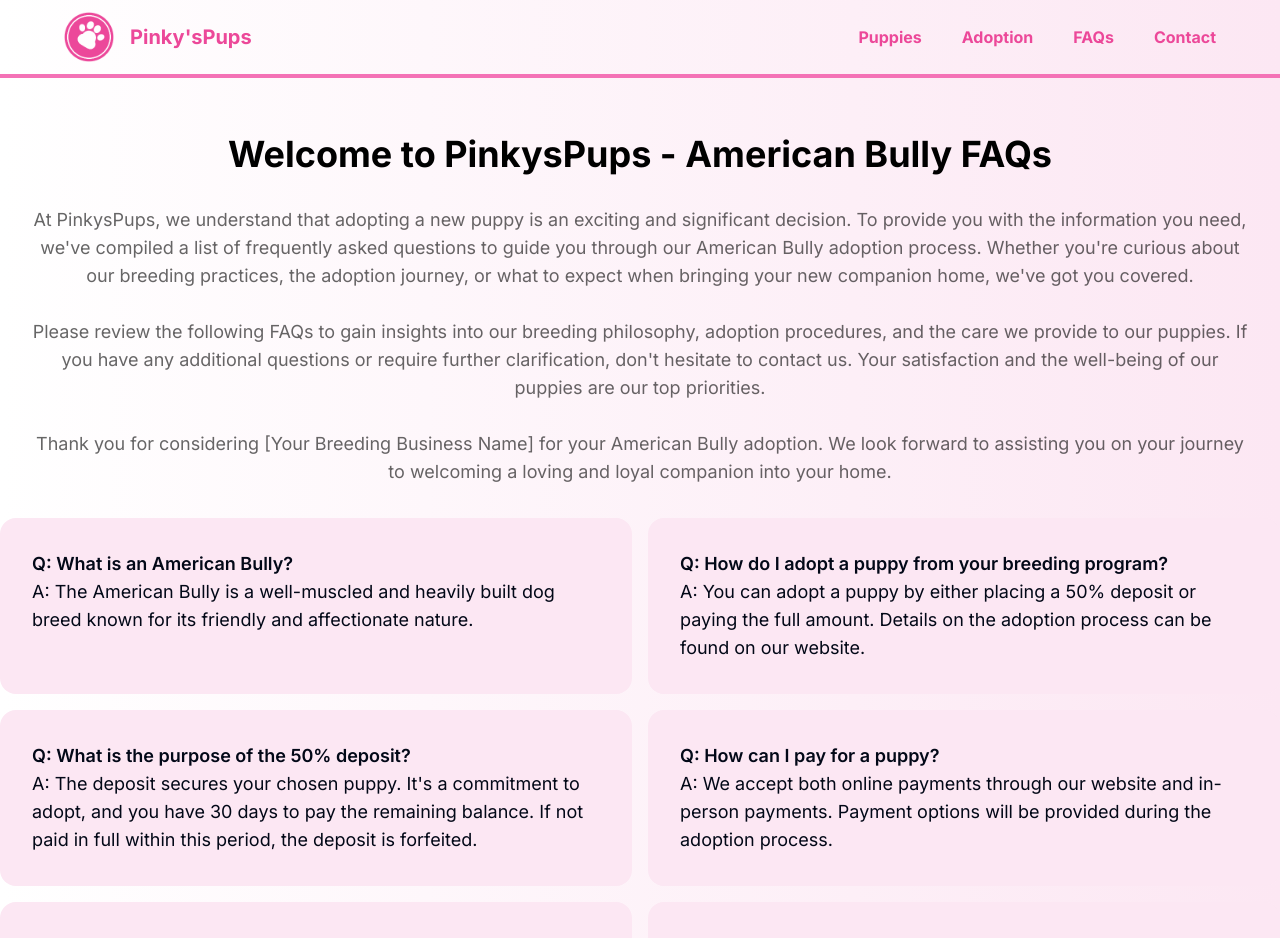
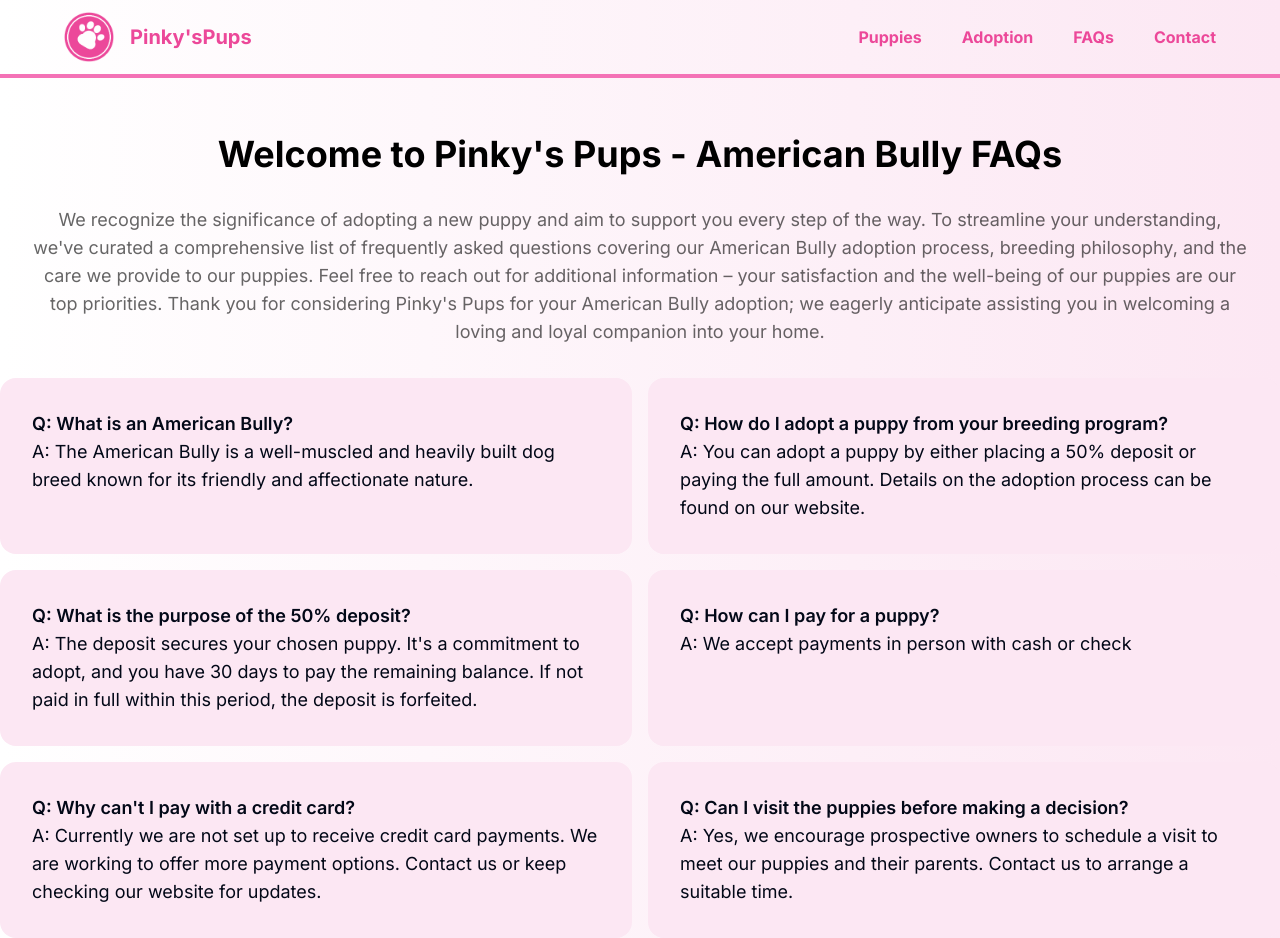
Before and after one commit to bryan0578/pinkiespups, a Next.js app: page /faqs in a window 1280 px wide. Shown: the top 938 px of the page. Built offline with nearby package versions, Linux system fonts and the light colour scheme.

Commit message:
layout and content changes

```diff
--- a/app/(user)/[puppies]/[id]/page.tsx
+++ b/app/(user)/[puppies]/[id]/page.tsx
@@ -23,13 +23,23 @@ const page = async ({ params: { id } }: ParamsProps) => {
                     </div>
                     <div className="flex flex-col justify-between w-full lg:order-1 bg-pink-100 rounded-2xl p-8">
                         <div>
-                            <p className="text-base lg:text-lg text-[#282637] font-medium pb-2">American Bully</p>
-                            <h2 className="font-semibold text-2xl lg:text-3xl text-[#030014] pb-6">{pup.puppyName}</h2>
-                            <div className="flex flex-col lg:flex-row space-y-4 lg:space-x-8 text-pink-500 text-lg underline pb-4">
+                        <h2 className="font-bold text-3xl lg:text-4xl text-pink-500">{pup.puppyName}</h2>
+                            <p className="text-base lg:text-lg text-[#282637] font-medium pb-6">American Bully</p>
+
+                            <h2 className="font-semibold text-1xl lg:text-2xl pb-2">About Me</h2>
+                            <p className="text-base lg:text-xl pb-4">{pup.puppyAbout}</p>
+                            <p className="text-base lg:text-lg font-semibold">Color: <span className="font-normal">{pup.puppyColor}</span></p>
+                            <p className="text-base lg:text-lg font-semibold">Gender: <span className="font-normal">{pup.puppyGender}</span></p>
+                            <p className="text-base lg:text-lg font-semibold">Age: <span className="font-normal">{pup.puppyAge}</span></p>
+                            <p className="text-base lg:text-lg font-semibold pb-10">Price: $<span className="font-normal">{pup.puppyPrice}</span></p>
+                            <h2 className="font-semibold text-1xl lg:text-2xl pb-2">Breed Information</h2>
+                            <p className=" text-[#828282] text-base lg:text-lg pb-4">{pup.puppyDesc}</p>
+
+                            <div className="flex flex-col text-pink-500 text-lg underline pb-4">
                                 <Link className="hover:text-pink-500/70 text-base lg:text-xl" href="https://www.akc.org/dog-breeds/american-bulldog/" target="_blank">AKC Breed Info</Link>
-                                <Link className="hover:text-pink-500/70 text-base lg:text-xl" href="https://s3.amazonaws.com/cdn-origin-etr.akc.org/wp-content/uploads/2017/10/03103215/American-Bulldog-Standard-11.19.pdf" target="_blank">AKC Breed Standards</Link>
+                                <Link className="hover:text-pink-500/70 text-base lg:text-xl mt-2" href="https://s3.amazonaws.com/cdn-origin-etr.akc.org/wp-content/uploads/2017/10/03103215/American-Bulldog-Standard-11.19.pdf" target="_blank">AKC Breed Standards</Link>
                             </div>
-                            <p className=" text-[#828282] text-base lg:text-lg pb-10">{pup.puppyDesc}</p>
+
 
 
                         </div>
@@ -39,6 +49,7 @@ const page = async ({ params: { id } }: ParamsProps) => {
                         </div>
                     </div>
                 </div>
+                {/*
                 <div className="grid grid-cols-1 gap-8 mx-auto lg:grid-cols-2">
                     <div className="w-full flex flex-col justify-center items-center">
                         <div className="w-full flex flex-row space-x-20">
@@ -47,7 +58,7 @@ const page = async ({ params: { id } }: ParamsProps) => {
                                 <p className="text-xs lg:text-sm pt-2 text-[#828282]">Gender</p>
                             </div>
                             <div className="flex flex-1 flex-col justify-center">
-                                <p className="text-base lg:text-xl font-medium">8 Weeks</p>
+                                <p className="text-base lg:text-xl font-medium">{pup.puppyAge}</p>
                                 <p className="text-xs lg:text-sm pt-2 text-[#828282]">Age</p>
                             </div>
                             <div className="flex flex-col justify-end">
@@ -59,9 +70,10 @@ const page = async ({ params: { id } }: ParamsProps) => {
 
                     <div className="bg-pink-100 rounded-2xl p-8">
                         <h2 className="font-semibold text-2xl lg:text-3xl pb-6">About Me</h2>
-                        <p className="text-base lg:text-xl">{pup.puppyDesc}</p>
+                        <p className="text-base lg:text-xl">{pup.puppyAbout}</p>
                     </div>
                 </div>
+                */}
                 <PuppyBirthCard />
 
             </section>
--- a/app/(user)/[puppies]/page.tsx
+++ b/app/(user)/[puppies]/page.tsx
@@ -18,7 +18,7 @@ const page = async () => {
           </p>
         </div>
         <div className="py-8 text-center xl:text-left">
-          <h2 className="font-bold text-2xl lg:text-3xl">Puppies Born on 10/20/23!</h2>
+          <h2 className="font-bold text-2xl lg:text-3xl">Puppies Born on 9/8/23!</h2>
 
         </div>
         <div className="flex-center xl:flex-start w-full gap-8 flex-wrap" >
@@ -32,7 +32,7 @@ const page = async () => {
                 imageUrl={pup.image}
                 pupName={pup.puppyName}
                 availability={pup.puppyAvailability}
-                desc={pup.puppyDesc}
+                desc={pup.puppyAbout}
                 color={pup.puppyColor}
                 sex={pup.puppyGender}
                 age={pup.puppyAge}
--- a/app/(user)/adopt/page.tsx
+++ b/app/(user)/adopt/page.tsx
@@ -9,7 +9,7 @@ export default function page() {
                     <ol className="text-left list-decimal pl-8 space-y-4">
                         <li>Explore Available Puppies: Browse our website to view profiles and pictures of available American Bully puppies. Each puppy's details, including color, markings, and personality traits, are provided.</li>
                         <li>Contact Us: Reach out to us through the contact form on our website or via phone to express your interest in a specific puppy or to inquire about upcoming litters.</li>
-                        <li>Schedule a Visit: Schedule a visit to our breeding facility to meet the puppies and their parents. This allows you to get a closer look at the living conditions and ensure a suitable match.</li>
+                        <li>Schedule a Visit: Schedule a visit to meet the puppies and their parents. This allows you to get a closer look at the living conditions and ensure a suitable match.</li>
                         <li>Adoption Application: Complete our adoption application form, providing information about your living situation, experience with dogs, and your plans for the puppy's care.</li>
                         <li>Review Adoption Policies: Familiarize yourself with our adoption policies, including the adoption fee, deposit requirements, and any health guarantees. This information is available on our website and will be discussed during the application process.</li>
                         <li>Place a Deposit: If you've found the perfect match, you can secure the puppy by placing a 50% non-refundable deposit. This step initiates the adoption process and ensures the availability of your chosen puppy.</li>
--- a/app/(user)/faqs/page.tsx
+++ b/app/(user)/faqs/page.tsx
@@ -9,19 +9,13 @@ export default function Home() {
     <main className="relative nav-padding">
         <div className='max-w-7xl mx-auto'>
             <div className="p-8 text-center text-lg text-black/60">
-                <h2 className="mt-6 mb-8 text-4xl font-bold text-center text-black">Welcome to PinkysPups - American Bully FAQs</h2>
-                <p>At PinkysPups, we understand that adopting a new puppy is an exciting and significant decision. To provide you with the information you
-                    need, we've compiled a list of frequently asked questions to guide you through our American Bully adoption process. Whether you're
-                    curious about our breeding practices, the adoption journey, or what to expect when bringing your new companion home, we've got you
-                    covered.</p>
-                <br/>
-                <p>Please review the following FAQs to gain insights into our breeding philosophy, adoption procedures, and the care we provide to our
-                    puppies. If you have any additional questions or require further clarification, don't hesitate to contact us. Your satisfaction and
-                    the well-being of our puppies are our top priorities.
-                </p>
-                <br/>
-                <p>Thank you for considering [Your Breeding Business Name] for your American Bully adoption. We look forward to assisting you on your
-                    journey to welcoming a loving and loyal companion into your home.
+                <h2 className="mt-6 mb-8 text-4xl font-bold text-center text-black">Welcome to Pinky's Pups - American Bully FAQs</h2>
+                <p>We recognize the significance of adopting a new puppy and aim to support you every step of the way.
+                    To streamline your understanding, we've curated a comprehensive list of frequently asked questions covering our
+                    American Bully adoption process, breeding philosophy, and the care we provide to our puppies. Feel free to
+                    reach out for additional information – your satisfaction and the well-being of our puppies are our top priorities.
+                    Thank you for considering Pinky's Pups for your American Bully adoption; we eagerly anticipate assisting you in welcoming
+                    a loving and loyal companion into your home.
                 </p>
             </div>
 
--- a/components/PaymentDisclaimer.tsx
+++ b/components/PaymentDisclaimer.tsx
@@ -10,12 +10,17 @@ const PaymentDisclaimer = () => (
         </div>
         <div className="pt-10">
             <h2 className="text-2xl flex-center font-bold py-6">Payment Methods</h2>
+                <p className="font-semibold text-pink-500 text-base lg:text-lg text-center">
+                    Please contact us for payment options.
+                </p>
+            {/*
                 <p className="font-semibold text-base lg:text-lg text-center">
                     We accept all major credit cards and cash.
                 </p>
                 <p className="text-center text-base lg:text-lg mt-2">
                     Please note that credit cards are only accepted for online transactions.
                 </p>
+            */}
         </div>
     </div>
 )
--- a/components/PuppiesCard.tsx
+++ b/components/PuppiesCard.tsx
@@ -32,11 +32,11 @@ const PuppiesCard = ({id, imageUrl, pupName, desc, color, sex, age, price, avail
 
             </div>
 
-            <p className="text-base lg:text-lg font-semibold">Description: <span className="font-normal">{desc}</span></p>
-            <p className="text-base lg:text-xl font-semibold">Color: <span className="font-normal">{color}</span></p>
+            {/* <p className="text-base lg:text-lg font-semibold">Description: <span className="font-normal">{desc}</span></p> */}
+            <p className="text-base lg:text-lg font-semibold">Color: <span className="font-normal">{color}</span></p>
             <p className="text-base lg:text-lg font-semibold">Gender: <span className="font-normal">{sex}</span></p>
             <p className="text-base lg:text-lg font-semibold">Age: <span className="font-normal">{age}</span></p>
-            <p className="text-base lg:text-lg font-semibold">Price <span className="font-normal">${price}</span></p>
+            <p className="text-base lg:text-lg mt-4 font-semibold text-right">Price: <span className="font-bold text-pink-500">${price}</span></p>
 
         </CardContent>
         <CardFooter className="border border-t-2 py-4">
--- a/components/PuppyBirthCard.tsx
+++ b/components/PuppyBirthCard.tsx
@@ -6,7 +6,7 @@ type Props = {}
 function PuppyBirthCard({}: Props) {
   return (
     <div className='w-full pt-10'>
-        <div className="bg-pink-100 rounded-3xl p-8">
+        <div className="bg-pink-100 rounded-3xl p-8 px-24">
             <div className="flex justify-center lg:justify-between md:flex-row flex-wrap gap-20 text-center">
                 <div className='flex flex-col justify-center items-center'>
                     <div className='flex justify-center items-center rounded-full bg-pink-500 w-16 h-16'>
@@ -22,6 +22,7 @@ function PuppyBirthCard({}: Props) {
                     <p className="text-sm lg:text-base font-bold pt-2 text-[#8d8c95]">Mar 01, 2021</p>
                     <p className="text-xs lg:text-sm pt-2 text-[#8d8c95]">Date Available</p>
                 </div>
+                {/*
                 <div className='flex flex-col justify-center items-center'>
                     <div className='flex justify-center items-center rounded-full bg-pink-500 w-16 h-16'>
                         <Image src="/heartIcon.svg" alt="heart" width={32} height={32} />
@@ -29,6 +30,7 @@ function PuppyBirthCard({}: Props) {
                     <p className="text-sm lg:text-base font-bold pt-2 text-[#8d8c95]">4 lbs</p>
                     <p className="text-xs lg:text-sm pt-2 text-[#8d8c95]">Current Weight</p>
                 </div>
+                */}
                 <div className='flex flex-col justify-center items-center'>
                     <div className='flex justify-center items-center rounded-full bg-pink-500 w-16 h-16'>
                         <Image src="/thumbsupIcon.svg" alt="thumbs up" width={32} height={32} />
--- a/constants/index.ts
+++ b/constants/index.ts
@@ -65,15 +65,15 @@ export const faqs = [
     },
     {
         q: "Q: How can I pay for a puppy?",
-        a: "A: We accept both online payments through our website and in-person payments. Payment options will be provided during the adoption process.",
+        a: "A: We accept payments in person with cash or check",
+    },
+    {
+        q: "Q: Why can't I pay with a credit card?",
+        a: "A: Currently we are not set up to receive credit card payments. We are working to offer more payment options. Contact us or keep checking our website for updates.",
     },
     {
         q: "Q: Can I visit the puppies before making a decision?",
         a: "A: Yes, we encourage prospective owners to schedule a visit to meet our puppies and their parents. Contact us to arrange a suitable time.",
-    },
-    {
-        q: "Q: What is included in the adoption fee?",
-        a: "A: The adoption fee covers vaccinations, deworming, a health guarantee, and a starter kit. Details are outlined in the adoption contract.",
     },
     {
         q: "Q: How do I fill out the adoption contract?",
@@ -87,8 +87,4 @@ export const faqs = [
         q: "Q: Can I choose the gender and color of my puppy?",
         a: "A: While we consider your preferences, the final selection is based on various factors including temperament and compatibility. We aim to match each puppy with the most suitable home.",
     },
-    {
-        q: "Q: What support do you provide after the adoption?",
-        a: "A: We offer ongoing support and advice to ensure a successful transition for both the puppy and the new owner. Feel free to reach out to us with any questions or concerns.",
-    },
 ]
--- a/sanity/actions.ts
+++ b/sanity/actions.ts
@@ -10,6 +10,7 @@ export const getPups = async () => {
                 "image": puppyImage.asset->url,
                 puppyName,
                 puppyDesc,
+                puppyAbout,
                 puppyColor,
                 puppyGender,
                 puppyAge,
```
Lines whose indentation alone changed are shown as unchanged.
